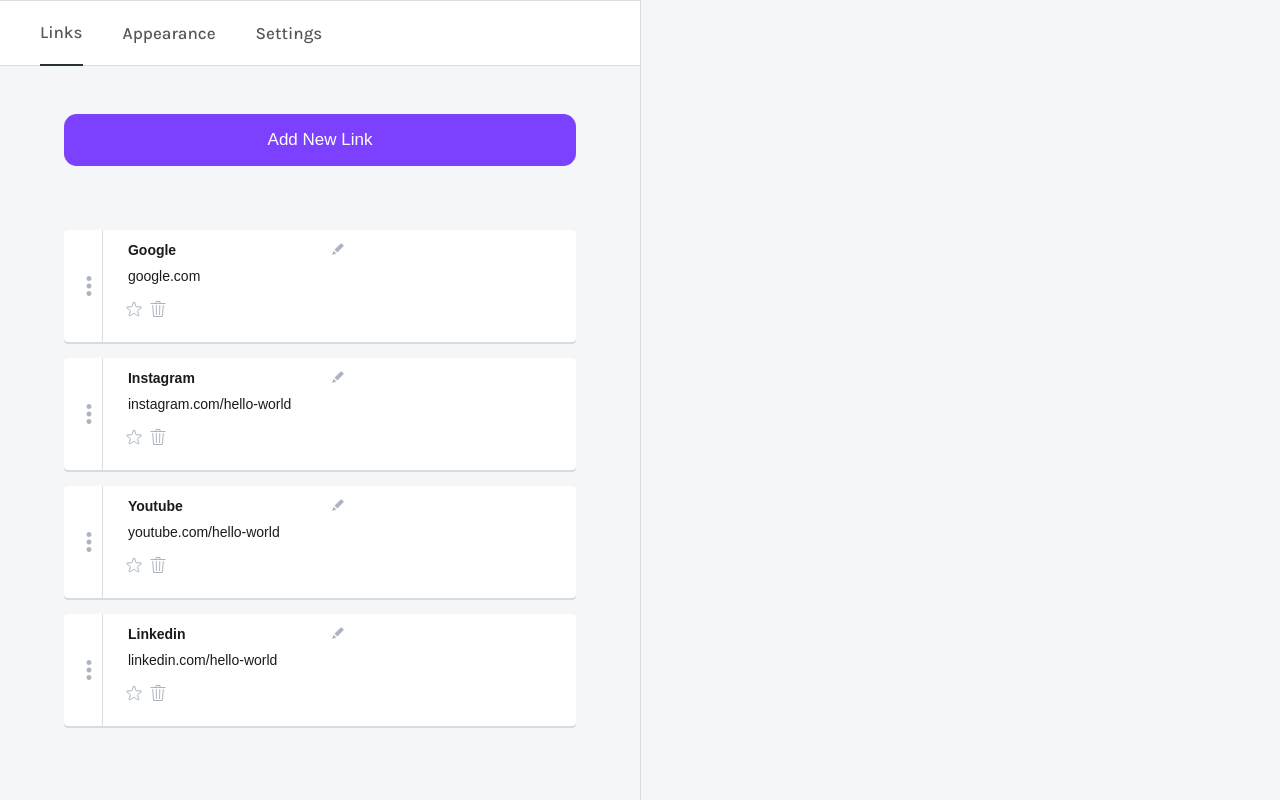
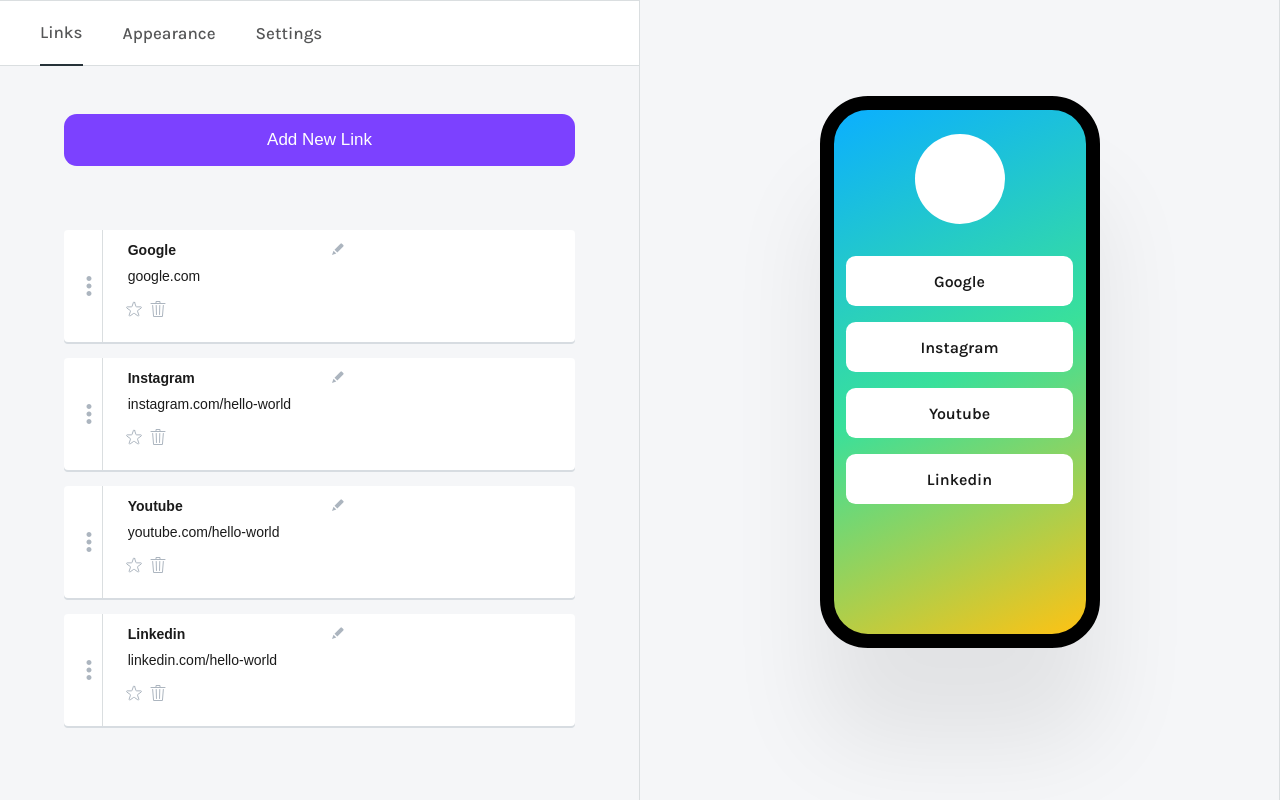
Before and after one commit to hadi-a-azeez/linktree, a React (Create React App) app: page /admin in a window 1280 px wide. Built offline with nearby package versions, Linux system fonts and the light colour scheme.

Commit message:
mockup adding

```diff
--- /dev/null
+++ b/src/components/MockUp.tsx
@@ -0,0 +1,25 @@
+import React from "react";
+import styles from "./mockup.module.scss";
+
+type data = {
+  id: number;
+  text: string;
+  url: string;
+}[];
+
+interface appProps {
+  data: data;
+}
+
+const MockUp = ({ data }: appProps) => {
+  return (
+    <div className={styles.phone}>
+      <div className={styles.phone_profile}></div>
+      {data.map((i) => (
+        <div className={styles.card}>{i.text}</div>
+      ))}
+    </div>
+  );
+};
+
+export default MockUp;
--- /dev/null
+++ b/src/components/mockup.module.scss
@@ -0,0 +1,42 @@
+.phone {
+  width: 252px;
+  height: 524px;
+  border-radius: 3rem;
+  border: 0.9rem solid black;
+  margin-top: 6rem;
+  background: linear-gradient(
+    155deg,
+    rgb(11, 175, 255),
+    rgb(57, 224, 155) 50%,
+    rgb(255, 194, 19)
+  );
+  overflow: hidden;
+  box-shadow: rgb(0 0 0 / 8%) 0px 96px 96px 0px;
+
+  display: flex;
+  align-items: center;
+  flex-direction: column;
+
+  .phone_profile {
+    width: 90px;
+    height: 90px;
+    border-radius: 50%;
+    margin-top: 1.5rem;
+    background: white;
+    object-fit: cover;
+    margin-bottom: 1rem;
+  }
+  .card {
+    width: 90%;
+    height: 50px;
+    border-radius: 0.6rem;
+    margin-top: 1rem;
+    background-color: white;
+    display: flex;
+    align-items: center;
+    justify-content: center;
+    font-size: 16px;
+    font-weight: 600;
+    color: rgb(24, 24, 24);
+  }
+}
--- a/src/pages/admin.module.scss
+++ b/src/pages/admin.module.scss
@@ -30,3 +30,11 @@
   width: 80%;
   margin-top: 3rem;
 }
+.grid_right {
+  width: 50%;
+  min-height: 100%;
+  display: flex;
+  flex-direction: column;
+  align-items: center;
+  border-right: 1px solid #dadee0;
+}
--- a/src/pages/admin.tsx
+++ b/src/pages/admin.tsx
@@ -3,6 +3,7 @@
 import NavBar from "../components/NavBar";
 import styles from "./admin.module.scss";
 import { useDrop } from "react-dnd";
+import MockUp from "../components/MockUp";
 
 export interface Item {
   id: number;
@@ -135,6 +136,9 @@
           ))}
         </div>
       </div>
+      <div className={styles.grid_right}>
+        <MockUp data={items} />
+      </div>
     </div>
   );
 };
```
